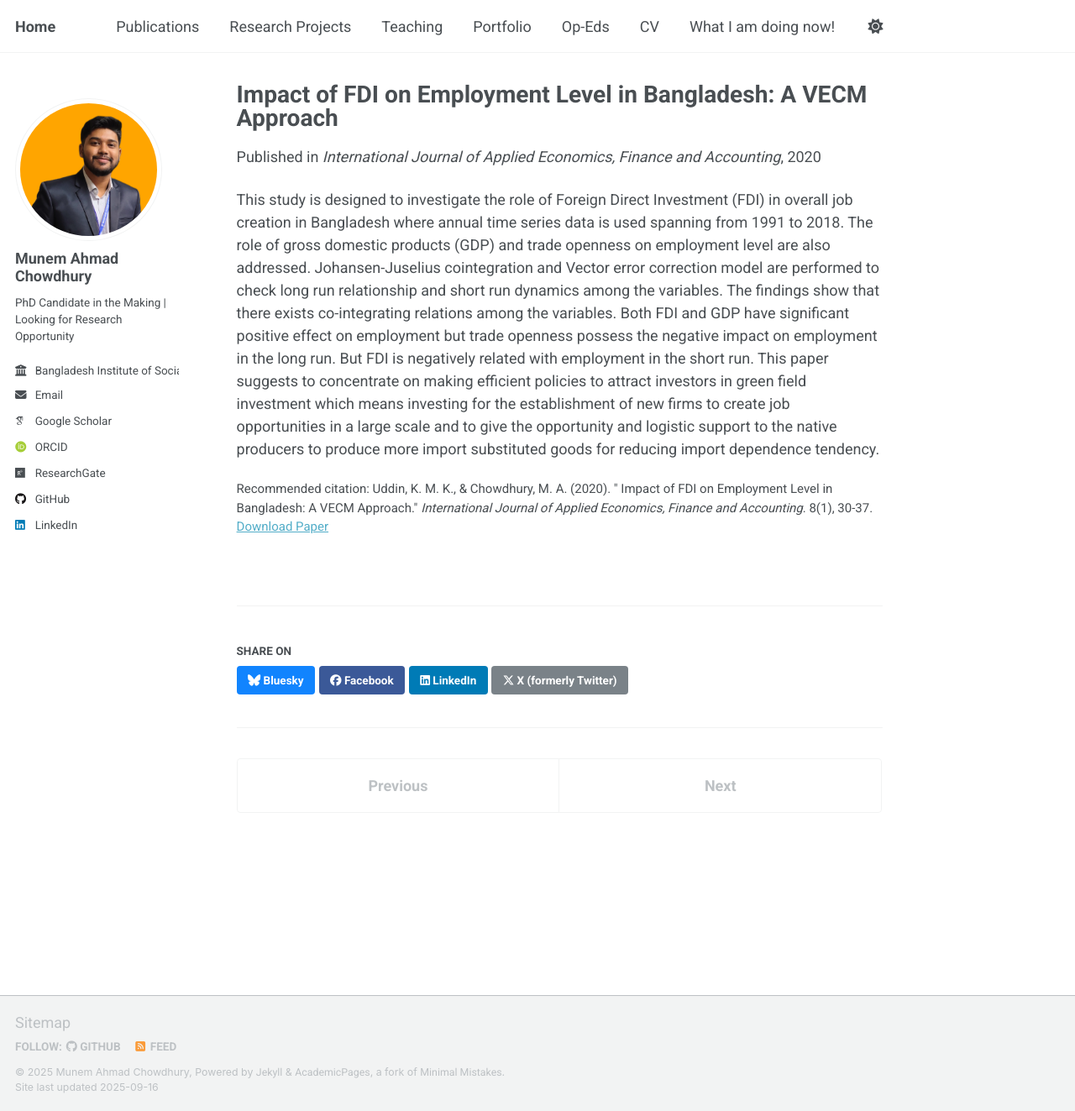
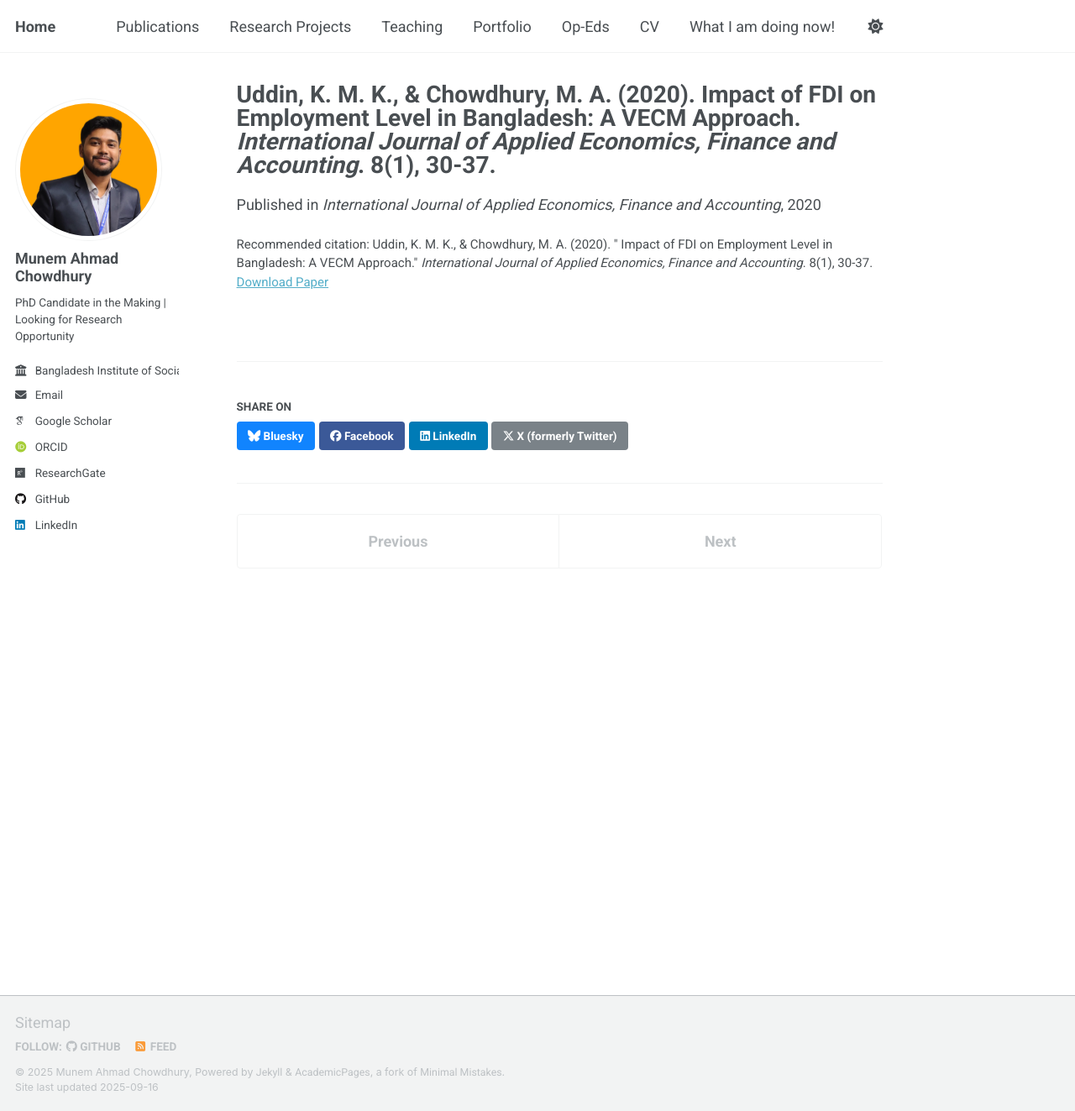
Before and after one commit to munemahmad/munemahmad.github.io, a Jekyll site: the page built from _publications/paper2.md, in a window 1280 px wide and 1323 px high. Shown: the whole window at 84% size. Built offline with Jekyll 4.4.1, drawn with Linux system fonts in a browser that asks for light colours; some web fonts are replaced; a script that is not in the unit is left out.

Commit message:
Update paper2.md

```diff
--- a/_publications/paper2.md
+++ b/_publications/paper2.md
@@ -1,13 +1,12 @@
 ---
-title: "Impact of FDI on Employment Level in Bangladesh: A VECM Approach"
+title: "Uddin, K. M. K., & Chowdhury, M. A. (2020). Impact of FDI on Employment Level in Bangladesh: A VECM Approach. <i>International Journal of Applied Economics, Finance and Accounting</i>. 8(1), 30-37."
 collection: publications
-category: manuscripts
+category: articles
 permalink: /publication/paper2
-excerpt: 'This study is designed to investigate the role of Foreign Direct Investment (FDI)..........'
 date: 2020-10-22
 venue: 'International Journal of Applied Economics, Finance and Accounting'
 paperurl: 'http://munemahmadchowdhury.github.io/files/paper2.pdf'
+journalurl: 'https://onlineacademicpress.com/index.php/IJAEFA/article/view/325'
+abstracturl: '/publications/paper2-abstract/'
 citation: 'Uddin, K. M. K., & Chowdhury, M. A. (2020). &quot; Impact of FDI on Employment Level in Bangladesh: A VECM Approach.&quot; <i>International Journal of Applied Economics, Finance and Accounting</i>. 8(1), 30-37.'
 ---
-
-This study is designed to investigate the role of Foreign Direct Investment (FDI) in overall job creation in Bangladesh where annual time series data is used spanning from 1991 to 2018. The role of gross domestic products (GDP) and trade openness on employment level are also addressed. Johansen-Juselius cointegration and Vector error correction model are performed to check long run relationship and short run dynamics among the variables. The findings show that there exists co-integrating relations among the variables. Both FDI and GDP have significant positive effect on employment but trade openness possess the negative impact on employment in the long run. But FDI is negatively related with employment in the short run. This paper suggests to concentrate on making efficient policies to attract investors in green field investment which means investing for the establishment of new firms to create job opportunities in a large scale and to give the opportunity and logistic support to the native producers to produce more import substituted goods for reducing import dependence tendency.
```
